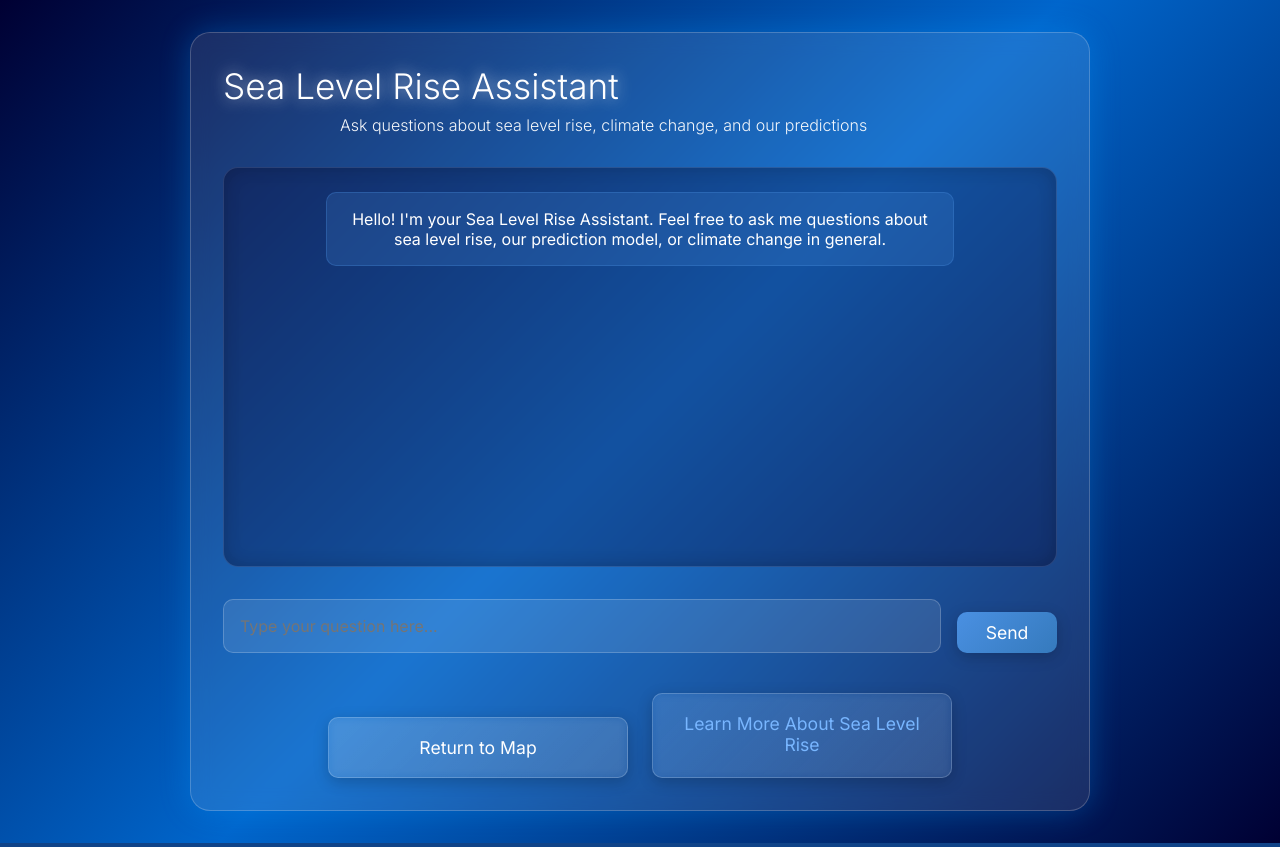
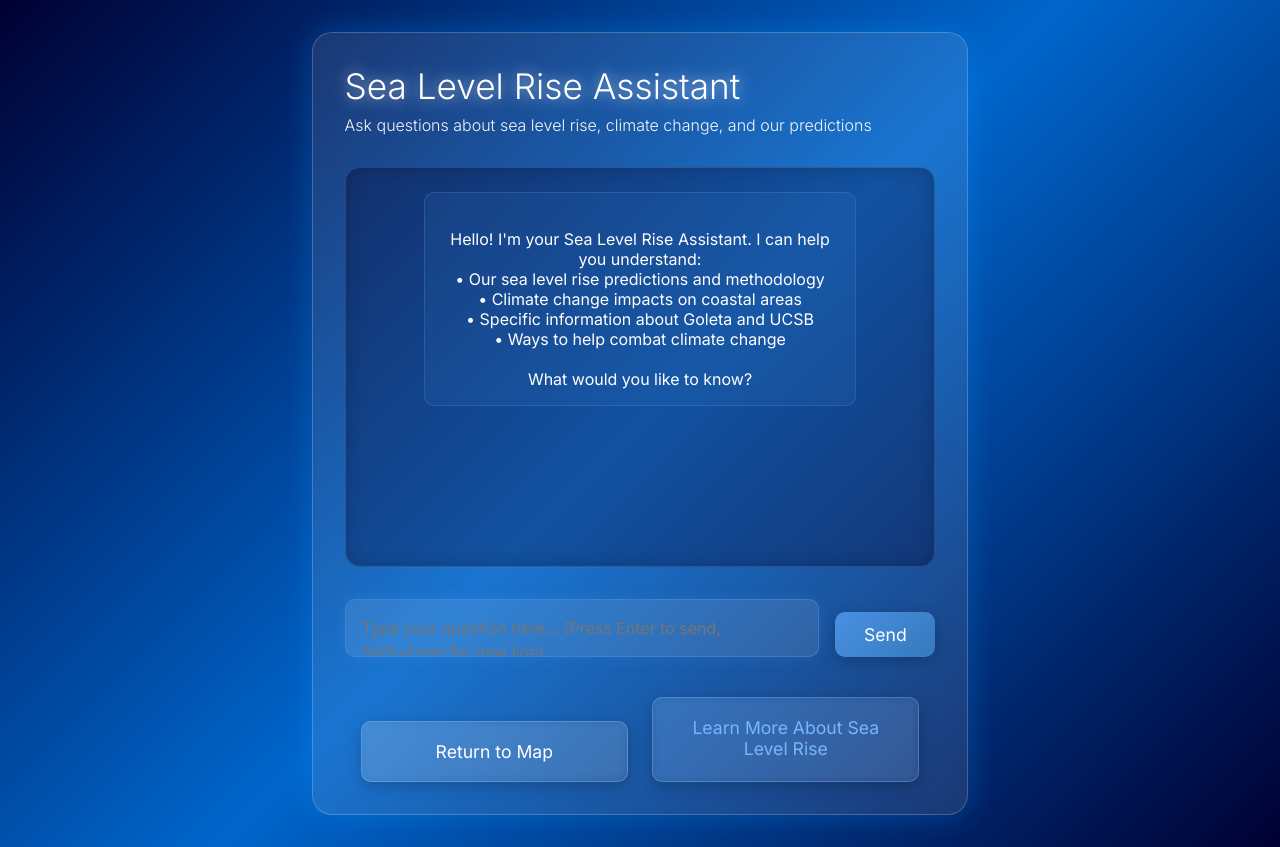
Before and after one commit to jdelpego/inspire_dataorbit, a Python web app: template Custom Frontend/templates/chat.html in a window 1280 px wide. Run offline with Jinja, Linux system fonts and the light colour scheme; the template is opened without the code that fills it, so the values that code supplies are empty.

Commit message:
Changes for html bot display

```diff
--- a/Custom Frontend/templates/chat.html
+++ b/Custom Frontend/templates/chat.html
@@ -8,12 +8,18 @@
 
         <div class="chat-box" id="chat-box">
             <div class="message system-message">
-                Hello! I'm your Sea Level Rise Assistant. Feel free to ask me questions about sea level rise, our prediction model, or climate change in general.
+                Hello! I'm your Sea Level Rise Assistant. I can help you understand:
+                • Our sea level rise predictions and methodology
+                • Climate change impacts on coastal areas
+                • Specific information about Goleta and UCSB
+                • Ways to help combat climate change
+
+                What would you like to know?
             </div>
         </div>
 
         <div class="chat-input-container">
-            <input type="text" id="chat-input" placeholder="Type your question here..." class="chat-input">
+            <textarea id="chat-input" placeholder="Type your question here... (Press Enter to send, Shift+Enter for new line)" class="chat-input" rows="1"></textarea>
             <button id="send-button" class="predict-button">
                 <span id="button-text">Send</span>
                 <div id="loading-spinner" class="spinner" style="display: none;"></div>
@@ -34,28 +40,45 @@
     const sendButton = document.getElementById('send-button');
     const buttonText = document.getElementById('button-text');
     const loadingSpinner = document.getElementById('loading-spinner');
+    let isProcessing = false;
+
+    // Auto-resize textarea
+    chatInput.addEventListener('input', function() {
+        this.style.height = 'auto';
+        this.style.height = (this.scrollHeight) + 'px';
+    });
 
     function setLoading(isLoading) {
+        isProcessing = isLoading;
         sendButton.disabled = isLoading;
         buttonText.style.display = isLoading ? 'none' : 'inline';
         loadingSpinner.style.display = isLoading ? 'inline-block' : 'none';
+        chatInput.disabled = isLoading;
     }
 
-    function addMessage(text, isUser) {
+    function addMessage(text, type = 'assistant') {
         const messageDiv = document.createElement('div');
-        messageDiv.className = `message ${isUser ? 'user-message' : 'assistant-message'}`;
-        messageDiv.textContent = text;
+        messageDiv.className = `message ${type}-message`;
+
+        // Convert URLs to clickable links
+        const linkedText = text.replace(
+            /(https?:\/\/[^\s]+)/g,
+            '<a href="$1" target="_blank" rel="noopener noreferrer">$1</a>'
+        );
+
+        messageDiv.innerHTML = linkedText;
         chatBox.appendChild(messageDiv);
         chatBox.scrollTop = chatBox.scrollHeight;
     }
 
     async function sendMessage() {
         const message = chatInput.value.trim();
-        if (!message) return;
+        if (!message || isProcessing) return;
 
         setLoading(true);
-        addMessage(message, true);
+        addMessage(message, 'user');
         chatInput.value = '';
+        chatInput.style.height = 'auto';
 
         try {
             const response = await fetch('/chat', {
@@ -69,25 +92,29 @@
             const data = await response.json();
 
             if (data.error) {
-                addMessage('Sorry, I encountered an error. Please try again.', false);
+                addMessage('🚫 ' + data.error, 'error');
             } else {
-                addMessage(data.response, false);
+                addMessage(data.response);
             }
         } catch (error) {
             console.error('Error:', error);
-            addMessage('Sorry, I encountered an error. Please try again.', false);
+            addMessage('🚫 Sorry, I encountered an error. Please try again.', 'error');
         } finally {
             setLoading(false);
         }
     }
 
     sendButton.addEventListener('click', sendMessage);
-    chatInput.addEventListener('keypress', function(e) {
+
+    chatInput.addEventListener('keydown', function(e) {
         if (e.key === 'Enter' && !e.shiftKey) {
             e.preventDefault();
             sendMessage();
         }
     });
+
+    // Focus input on page load
+    chatInput.focus();
 });
 </script>
 
@@ -117,5 +144,34 @@
     opacity: 0.7;
     cursor: not-allowed;
 }
+
+.chat-input {
+    resize: none;
+    overflow-y: hidden;
+    min-height: 40px;
+    max-height: 150px;
+    line-height: 1.5;
+}
+
+.error-message {
+    background: rgba(255, 59, 48, 0.1);
+    border: 1px solid rgba(255, 59, 48, 0.3);
+    color: #ff3b30;
+}
+
+.message a {
+    color: #78b6ff;
+    text-decoration: underline;
+}
+
+.message a:hover {
+    color: #a8d1ff;
+}
+
+.system-message {
+    background: rgba(74, 144, 226, 0.1);
+    border: 1px solid rgba(74, 144, 226, 0.3);
+    white-space: pre-line;
+}
 </style>
 {% endblock %}
```
